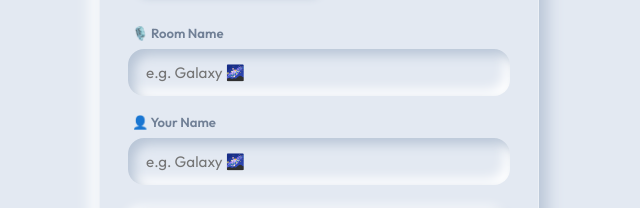
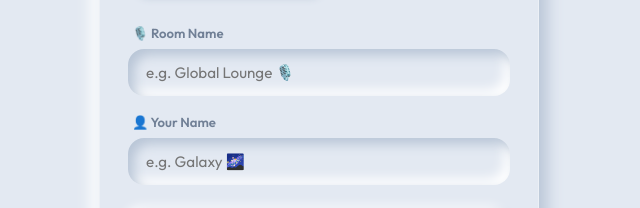
Before and after one commit to HellzAngel/pulinjika, a website: page public/index.html in a window 1280 px wide. Shown: the part 373-581 px from the top of the page, 321-961 px from the left. Drawn offline with nearby package versions, Linux system fonts and the light colour scheme; no server answers.

Commit message:
Update room name placeholder to be more meaningful

```diff
--- a/public/index.html
+++ b/public/index.html
@@ -49,7 +49,7 @@
                 <form id="create-form" autocomplete="off">
                     <div class="input-group">
                         <label for="room-name-input">🎙️ Room Name</label>
-                        <input type="text" id="room-name-input" placeholder="e.g. Galaxy 🌌" required maxlength="20">
+                        <input type="text" id="room-name-input" placeholder="e.g. Global Lounge 🎙️" required maxlength="20">
                     </div>
                     <div class="input-group">
                         <label for="host-name-input">👤 Your Name</label>
```
